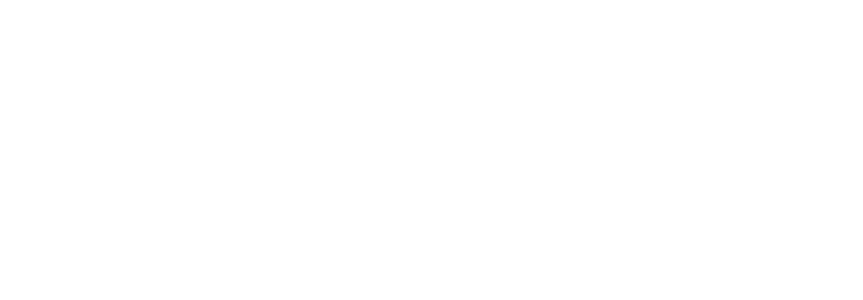
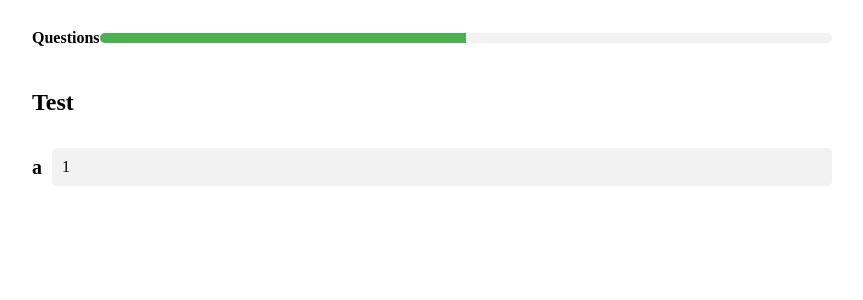
Before and after one commit to msofyanmurtadlo/quis, a Vue app: page /quiz/1 in a window 1280 px wide. Before the commit this address had no page. Shown: the top 300 px of the page, without its empty margins (208-1071 px from the left). Built offline with nearby package versions, Linux system fonts and the light colour scheme.

Commit message:
Feat: Menambahkan component untuk mengatur logic

```diff
--- a/src/components/QuizCard.vue
+++ b/src/components/QuizCard.vue
@@ -1,9 +1,17 @@
 <script setup>
+import { defineProps } from "vue";
+import { useRouter } from "vue-router";
+
 const { quiz } = defineProps(["quiz"]);
+const route = useRouter();
+
+function goToQuiz() {
+  route.push({ name: "quiz", params: { id: quiz.id } });
+}
 </script>
 
 <template>
-  <div class="card">
+  <div class="card" @click="goToQuiz">
     <img :src="quiz.img" alt="img" />
     <div class="card-body">
       <h2>{{ quiz.title }}</h2>
--- /dev/null
+++ b/src/components/QuizContent.vue
@@ -0,0 +1,41 @@
+<template>
+  <section id="question-container">
+    <h1 class="question-title">Test</h1>
+  </section>
+  <section id="options-container">
+    <div class="option">
+      <p class="option-label">a</p>
+      <div class="option-value">1</div>
+    </div>
+  </section>
+</template>
+<style scoped>
+#question-container {
+  margin-bottom: 20px;
+}
+.question-title {
+  font-size: 24px;
+  font-weight: bold;
+}
+#options-container {
+  display: flex;
+  flex-direction: column;
+}
+.option {
+  display: flex;
+  align-items: center;
+  margin-bottom: 10px;
+}
+.option-label {
+  font-size: 20px;
+  font-weight: bold;
+  margin-right: 10px;
+}
+.option-value {
+  width: 100%;
+  padding: 10px;
+  border-radius: 5px;
+  background-color: #f2f2f2;
+  align-items: center;
+}
+</style>
--- /dev/null
+++ b/src/components/QuizHeader.vue
@@ -0,0 +1,28 @@
+<template>
+  <header>
+    <h4>Questions</h4>
+    <div class="bar">
+      <div class="bar-progrss"></div>
+    </div>
+  </header>
+</template>
+<style scoped>
+header {
+  display: flex;
+  justify-content: space-between;
+  align-items: center;
+  margin-bottom: 20px;
+}
+.bar {
+  width: 100%;
+  height: 10px;
+  background-color: #f2f2f2;
+  border-radius: 5px;
+  overflow: hidden;
+}
+.bar-progrss {
+  width: 50%;
+  height: 100%;
+  background-color: #4caf50;
+}
+</style>
--- a/src/router/index.js
+++ b/src/router/index.js
@@ -8,6 +8,11 @@
       name: "quizes",
       component: () => import("../views/Quizes.vue"),
     },
+    {
+      path: "/quiz/:id",
+      name: "quiz",
+      component: () => import("../views/Quiz.vue"),
+    },
   ],
 });
 
--- /dev/null
+++ b/src/views/Quiz.vue
@@ -0,0 +1,9 @@
+<script setup>
+import QuizContent from "@/components/QuizContent.vue";
+import QuizHeader from "@/components/QuizHeader.vue";
+</script>
+
+<template>
+  <QuizHeader />
+  <QuizContent />
+</template>
```
